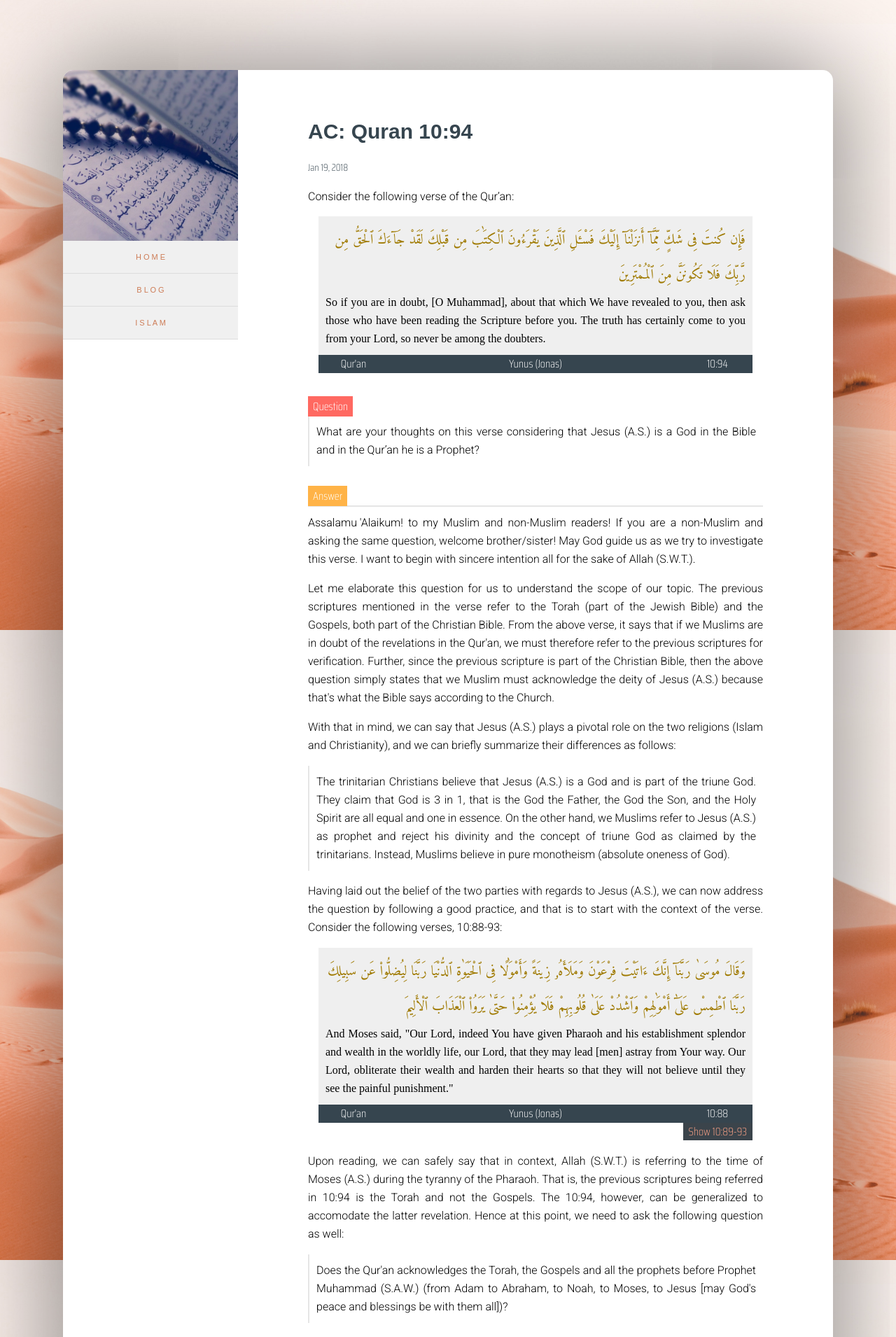
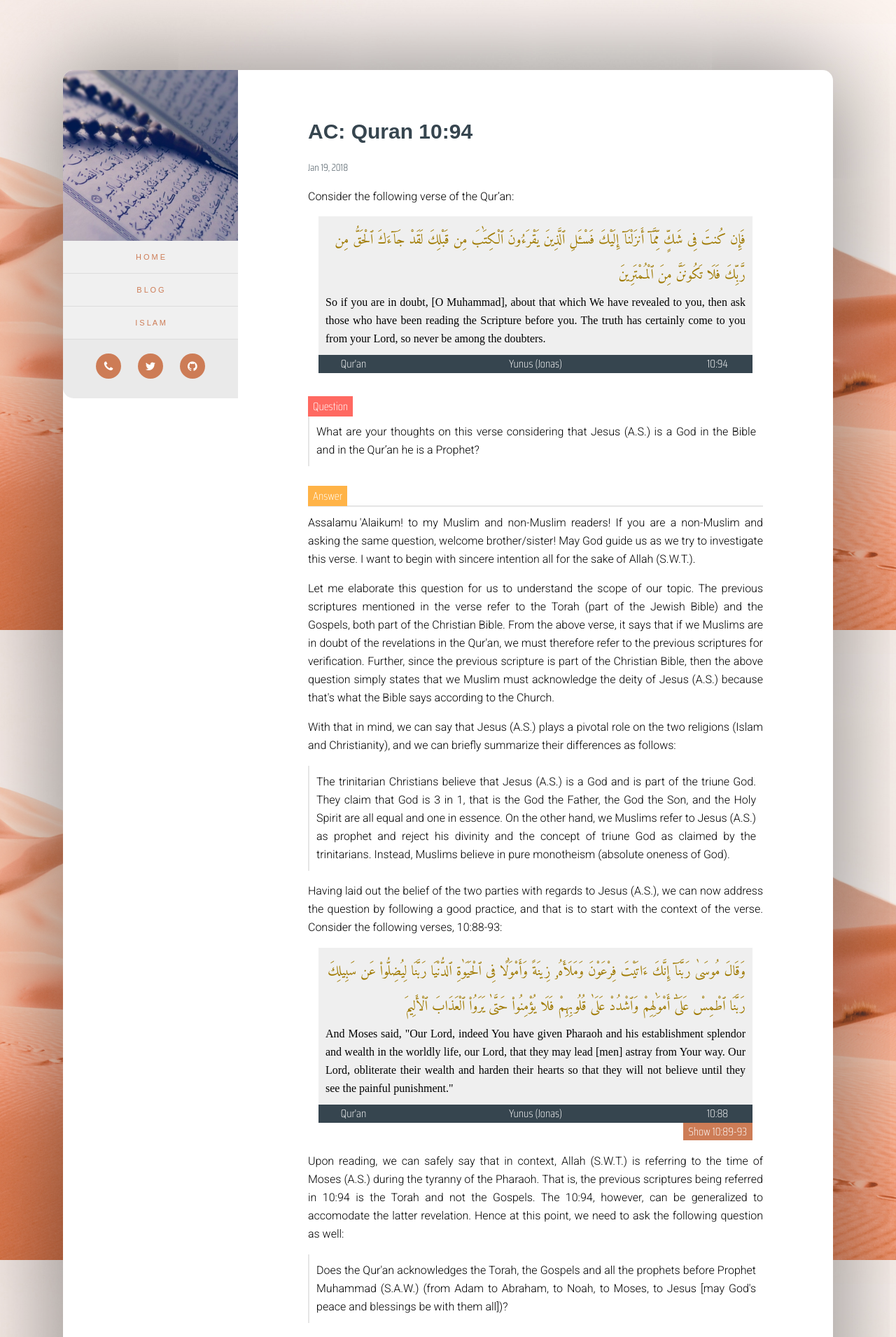
Before and after one commit to learn-islam/learn-islam.github.io, a Jekyll site: the page built from _posts/2018-1-20-Anwering-Christianity-Quran-10-94.html, in a window 1280 px wide. Shown: the top 1910 px of the page at 70% size. Built offline with Jekyll 4.4.1, drawn with Linux system fonts in a browser that asks for light colours; nearby versions of some CDN libraries; some web fonts are replaced; comment, search, counter and statistics services are not loaded.

Commit message:
added styles to social media buttons

```diff
--- a/_sass/stylesheets/modules/_config.scss
+++ b/_sass/stylesheets/modules/_config.scss
@@ -9,6 +9,8 @@ $sb-nav-color: #000000;
 $islamic-green: #009000;
 $bb-bg-color: #003153;
 $sec-bg-color: #696969;
+$botton-hover: #3B444B;
+$botton-color: rgb(179, 179, 179);
 
 $body-line_height: 26px;
 $body-text-align: justify;
--- a/_sass/stylesheets/partials/_body.scss
+++ b/_sass/stylesheets/partials/_body.scss
@@ -96,3 +96,4 @@ html {
 
 @import url('https://fonts.googleapis.com/css?family=Amita|Galdeano|Offside');
 @import url('https://fonts.googleapis.com/css?family=Rochester');
+@import url("https://cdnjs.cloudflare.com/ajax/libs/font-awesome/4.6.3/css/font-awesome.css");
--- a/_sass/stylesheets/partials/_main-content.scss
+++ b/_sass/stylesheets/partials/_main-content.scss
@@ -51,15 +51,16 @@
         button, .previous, .next {
             padding: 0 8px;
 
-            background-color: #3B444B;
-            color: $desert-light-color;
+            background-color: $desert-color;
+            color: #fff;
 
             font-family: $font-post-meta;
             border-width: 0px;
         }
 
         button:hover, .previous:hover, .next:hover {
-            background-color: rgb(102, 102, 102);
+            background-color: $desert-light-color;
+            color: #000000;
             transition-delay: 0s;
             transition-duration: 0.3s;
             transition-property: all;
--- a/_sass/stylesheets/partials/_sidebar.scss
+++ b/_sass/stylesheets/partials/_sidebar.scss
@@ -47,6 +47,27 @@
                     border-bottom: 1px solid $desert-color; //#3B444B;
                 }
             }
+            div#icon-container {
+                text-align: center;
+                // background-color: $bottom-bg-color;
+                padding: 28px;
+                border-radius: 0 0 20px 20px;
+                a.fa {
+                    padding: 10px;
+                    margin: 0 10px;
+                    width: 16px;
+                    // height: 30px;
+                    background-color: $desert-color;
+                    border-radius: 50%;
+                    color: #fff;
+                    text-decoration: none;
+                    transition: all .3s ease-in-out;
+                }
+                a.fa:hover {
+                    background-color: $desert-light-color;
+                    color: #000000;
+                }
+            }
         }
     }
 }
```
